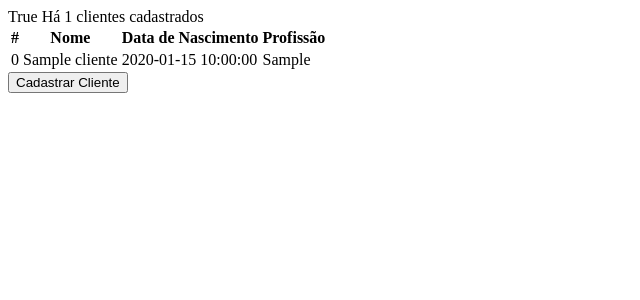
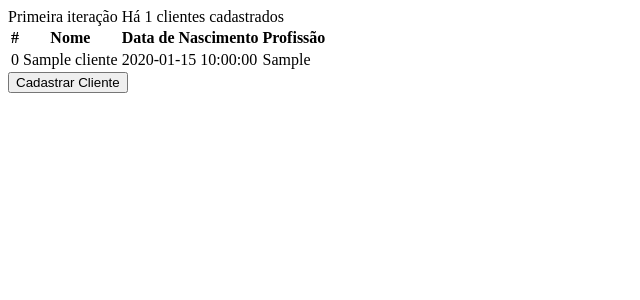
Before and after one commit to treinaweb/treinaweb-flask-templates, a Flask app: page /listar_clientes in a window 1280 px wide. Shown: the top 300 px of the page, without its empty margins (0-640 px from the left). Run offline with Flask 2, Linux system fonts and the light colour scheme; tables that the repository leaves empty hold one stand-in row (values such as "Sample post").

Commit message:
03.03_IFs

```diff
--- a/app/templates/clientes/lista_clientes.html
+++ b/app/templates/clientes/lista_clientes.html
@@ -21,8 +21,13 @@
     <tbody>
     {% for i in clientes_template %}
         <tr>
-            {{loop.first}}
-            Há {{loop.length}} clientes cadastrados
+            {% if loop.first %}
+                Primeira iteração
+                Há {{loop.length}} clientes cadastrados
+            {% elif loop.first == False  %}
+            {# {% else  %} #}
+                Não é a primeira iteração
+            {% endif %}
             <td>{{loop.index0}}</td>
             <td>{{i.nome}}</td>
             <td>{{i.data_nascimento}}</td>
```
